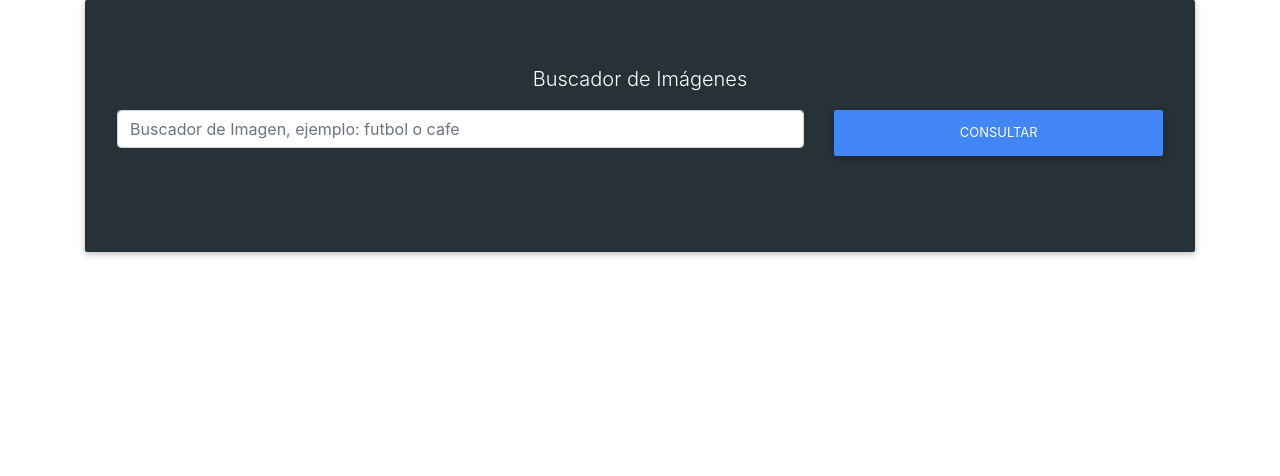
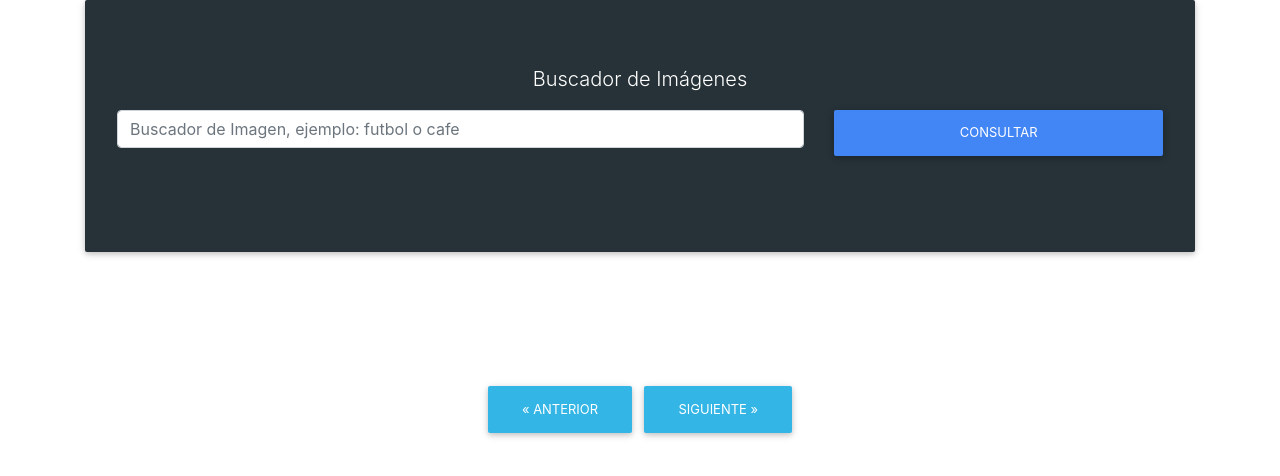
Before and after one commit to freilinjb/pixabay, a React (Create React App) app: page / in a window 1280 px wide. Shown: the top 476 px of the page. Built offline with nearby package versions, Linux system fonts and the light colour scheme.

Commit message:
probando paginaactual click devuelve = 0 en log

```diff
--- a/src/App.js
+++ b/src/App.js
@@ -32,6 +32,15 @@ function App() {
     }
     consultarAPI();
   },[busqueda]);
+
+  //definir la pagina anterior
+  const paginaAnterior = () => {
+    const nuevaPaginaActual = paginaActual - 1;
+
+    console.log(nuevaPaginaActual);
+
+  }
+
   return (
     <div className="container">
         <div className="jumbotron special-color-dark">
@@ -40,6 +49,8 @@ function App() {
         </div>
         <div className="row justify-content-center">
           <ListadoImagenes imagenes={imagenes}/>
+          <button type="button" className="btn btn-info " onClick={paginaAnterior}>&laquo; Anterior</button>
+          <button type="button" className="btn btn-info">Siguiente &raquo;</button>
         </div>
     </div>
   );
```
